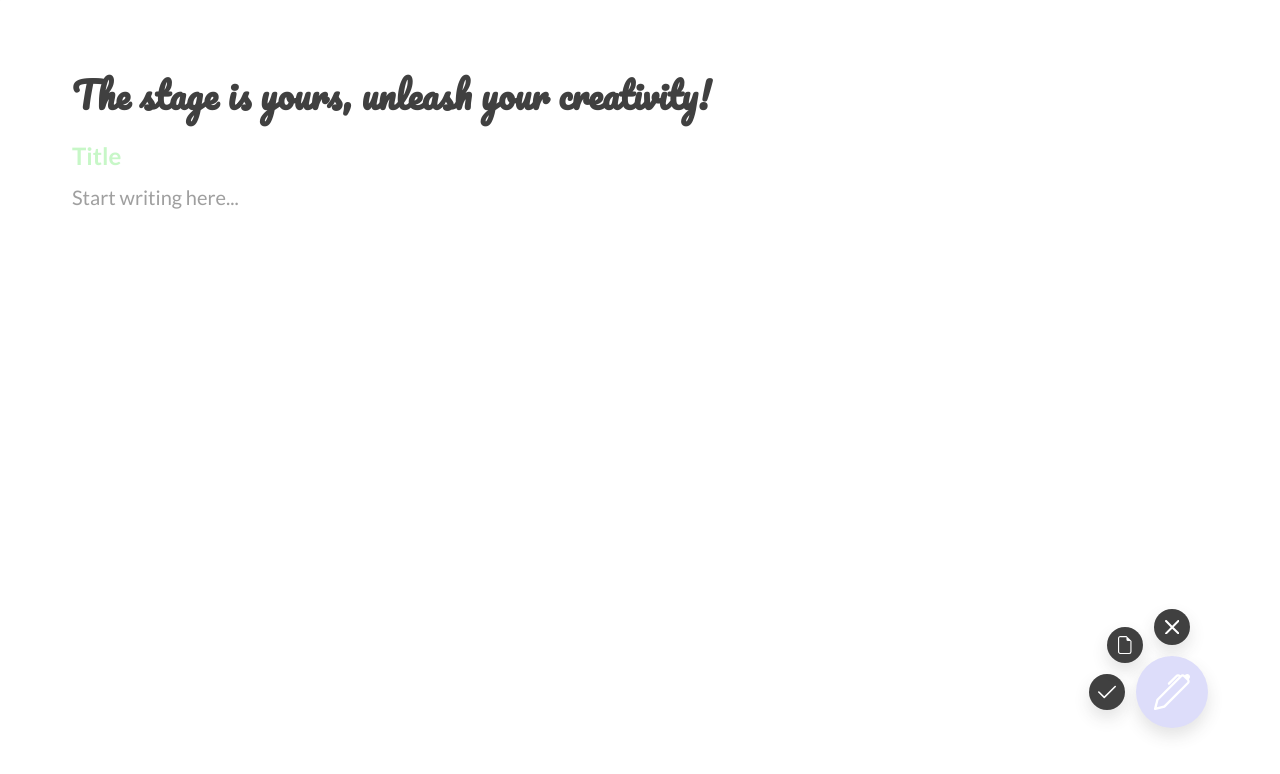
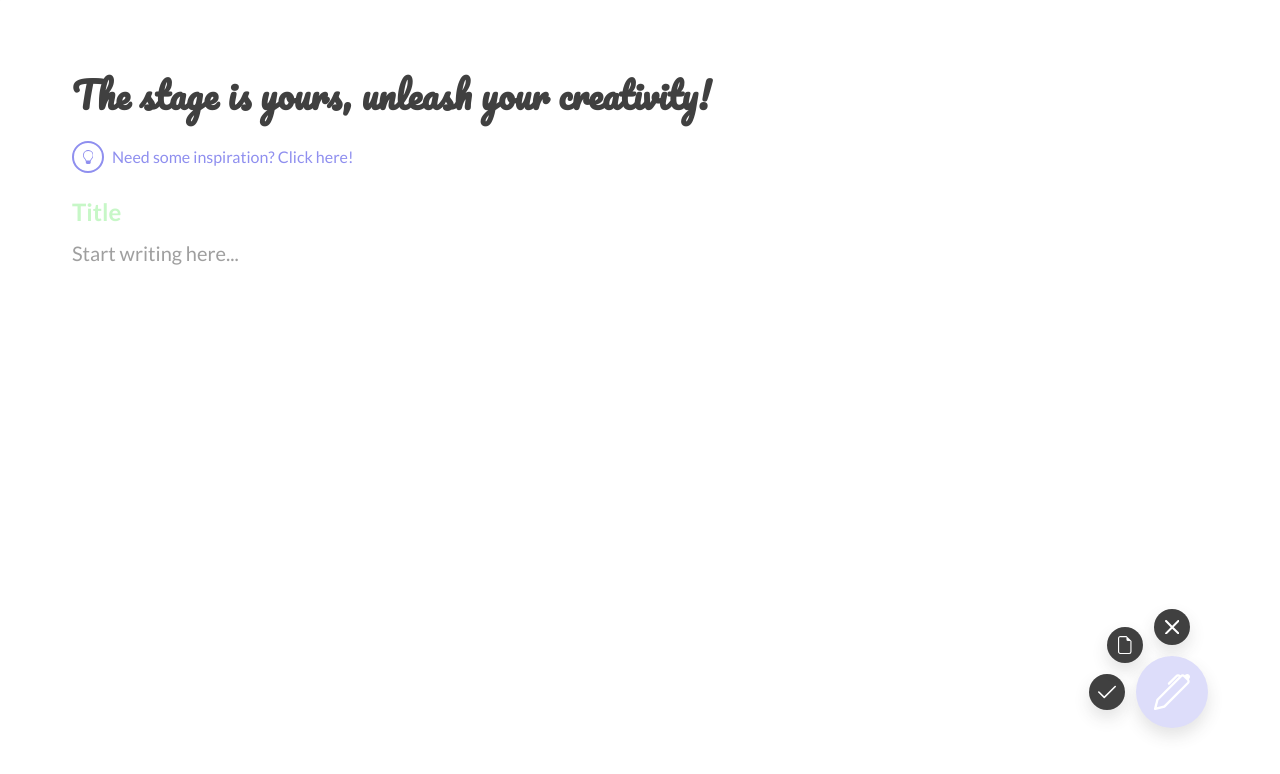
Before and after one commit to daniel-g-p/journall-app, a Vue app: page / in a window 1280 px wide. Both pictures are taken after a click on the button 1172 px from the left and 692 px from the top of the page. Shown: the top 774 px of the page. Built offline with nearby package versions, Linux system fonts and the light colour scheme.

Commit message:
add idea generation widget to writing canvas

```diff
--- a/src/components/newEntry.vue
+++ b/src/components/newEntry.vue
@@ -4,6 +4,7 @@
          <h1 class="entry__heading">
             The stage is yours, unleash your creativity!
          </h1>
+         <new-entry-idea class="entry__idea"></new-entry-idea>
          <input
             class="entry__title"
             type="text"
@@ -36,10 +37,12 @@
 
 <script>
 import newEntryButton from "./newEntryButton.vue";
+import newEntryIdea from "./newEntryIdea.vue";
 
 export default {
    components: {
       "new-entry-button": newEntryButton,
+      "new-entry-idea": newEntryIdea,
    },
    inject: ["postEntry", "saveDraft", "discardEntry"],
    data() {
@@ -68,6 +71,9 @@ export default {
       circleClass() {
          return { "entry__overlay--active": this.isActive };
       },
+      inputsValid() {
+         return this.content && this.title ? true : false;
+      },
    },
    methods: {
       clearInputs() {
@@ -95,12 +101,16 @@ export default {
             0.5;
       },
       post() {
-         this.postEntry(this.title, this.content);
-         this.delayClearInputs();
+         if (this.inputsValid) {
+            this.postEntry(this.title, this.content);
+            this.delayClearInputs();
+         }
       },
       save() {
-         this.saveDraft(this.title, this.content);
-         this.delayClearInputs();
+         if (this.inputsValid) {
+            this.saveDraft(this.title, this.content);
+            this.delayClearInputs();
+         }
       },
       discard() {
          this.discardEntry();
@@ -190,6 +200,9 @@ export default {
       line-height: 1.25;
       margin-bottom: 1.5rem;
    }
+   &__idea {
+      margin-bottom: 1.5rem;
+   }
    &__title {
       font-size: 1.5rem;
       font-weight: 700;
--- a/src/components/newEntryIdea.vue
+++ b/src/components/newEntryIdea.vue
@@ -0,0 +1,98 @@
+<template>
+   <div class="idea" v-on:click="generateIdea">
+      <div class="idea__icon-box">
+         <svg class="idea__icon" viewBox="0 0 12 16">
+            <path
+               d="M11.9,4.9A6,6,0,0,0,8.34.48,5.85,5.85,0,0,0,5.45,0,5.91,5.91,0,0,0,2.69,1a6,6,0,0,0-2,2.16A6,6,0,0,0,.47,8.34a6.1,6.1,0,0,0,1.36,2,1.87,1.87,0,0,1,.45.62L3,12.7a.55.55,0,0,0,.18.22A.57.57,0,0,0,3.5,13a.5.5,0,0,0,0,1,.5.5,0,0,0,0,1l.22.45a1.09,1.09,0,0,0,.37.4,1,1,0,0,0,.53.15H7.38a1,1,0,0,0,.53-.15,1.09,1.09,0,0,0,.37-.4L8.5,15a.5.5,0,0,0,0-1,.5.5,0,0,0,0-1A.51.51,0,0,0,9,12.7l.76-1.77a2.12,2.12,0,0,1,.45-.62,5.9,5.9,0,0,0,1.55-2.49A6,6,0,0,0,11.9,4.9ZM10.89,7A4.89,4.89,0,0,1,9.48,9.59a3.29,3.29,0,0,0-.68.94L8.17,12H3.83L3.2,10.53a3.11,3.11,0,0,0-.68-.94A5,5,0,0,1,1.36,4.12,5.07,5.07,0,0,1,3.21,1.85,5,5,0,0,1,6,1a5.07,5.07,0,0,1,2.8.85,5.11,5.11,0,0,1,1.84,2.27A5,5,0,0,1,10.89,7Z"
+            />
+         </svg>
+      </div>
+      <div class="idea__text">{{ ideaText }}</div>
+   </div>
+</template>
+
+<script>
+export default {
+   data() {
+      return {
+         ideaText: "Need some inspiration? Click here!",
+         ideas: [
+            "Recognize a mistake that you made in the past and the lesson that it taught you.",
+            "Compare today's version of you to the version from a year ago.",
+            "Describe the person that you will be in 5 years from now.",
+            "Write about something that made you happy today and identify how you can adapt your circumstances to experience it more often.",
+            "Pat yourself on the back for your last major achievement.",
+            "List the challenges you faced recently and try to find a specific solution for each of them.",
+            "Write about a good habit that you either had in the past or want to adopt now and identify how you could start building it into your life.",
+            "Pick one person or thing that you are grateful for in your life and write about what makes them/it special and worth appreciating",
+            "Choose something stupid that you have done in the past and turn it into a funny story.",
+            "Set a timer for 10 minutes and write about whatever is on your mind, spelling and grammar won't be graded, the only rule is that you can't stop writing.",
+            "Write a letter to someone you love, and if possible put it on paper and do what you know you have to do.",
+            "Go back to a challenge time that you faced at some point in your life and realize how amazing you are for overcoming it.",
+            "Write about something curious that caught your attention and identify what you could do to learn more about the thing or topic.",
+            "Think of a challenge that you face regularly and turn it into the next big business idea",
+            "Write about a role model of yours and realize what you have in common, as well as how that role model's actions differ from yours.",
+            "Acknowledge an act of kindness that you performed today and how it made you feel.",
+            "Who are the five people that you spend the most time with and how do they shape you?",
+            "Create a list of five things you should stop doing and five things that you should start doing. Then choose one item in each list to start implementing it tomorrow.",
+            "Summarize what you learned today and how you can apply it moving forward.",
+            "Go for a 10 minute walk/run and sit down immediately after to write down what's on your mind.",
+            "Write about something or someone that made you completely shift your perspective on life.",
+            "Create a wish list of things you want to learn and look up at least one potential learning source for each (online courses, books, friends and family, etc.).",
+            "Set a timer for 10 minutes and unleash your frustration about something, bonus points for creative cursing. Once the timer rings, never think about that thing again.",
+            "Roses are red, violets are blue, if I can write a poem, so can you.",
+            "Preview a specific event that you look forward to and note down that things you want to get done before it.",
+            "What would you do today if you only had 24 hours left to live? Write it down and then do it for real!",
+            "Write about your biggest fear and the things you could do to overcome it.",
+            "Narrate a conversation that you had in the past but change your statements and responses to what you should have said.",
+            "Identify one thing about you that you will focus on improving over the next month.",
+            "Write down one thing that you could do tomorrow to help the community and people around you and then do it.",
+         ],
+      };
+   },
+   computed: {
+      ideasLength() {
+         return this.ideas.length;
+      },
+   },
+   methods: {
+      generateIdea() {
+         this.ideaText =
+            this.ideas[Math.floor(Math.random() * this.ideasLength)];
+      },
+   },
+};
+</script>
+
+<style lang="scss" scoped>
+@import "../scss/abstracts.scss";
+
+.idea {
+   display: flex;
+   align-items: center;
+   line-height: 1.25;
+   color: $color-purple;
+   cursor: pointer;
+   transition: color 0.25s ease;
+   &:hover {
+      color: lighten($color-purple, 10%);
+   }
+   &__icon-box {
+      width: 2em;
+      height: 2em;
+      border-radius: 50%;
+      border: 0.125rem solid currentColor;
+      display: flex;
+      justify-content: center;
+      align-items: center;
+      flex-shrink: 0;
+   }
+   &__icon {
+      height: 50%;
+      fill: currentColor;
+   }
+   &__text {
+      margin-left: 0.5em;
+   }
+}
+</style>
```
